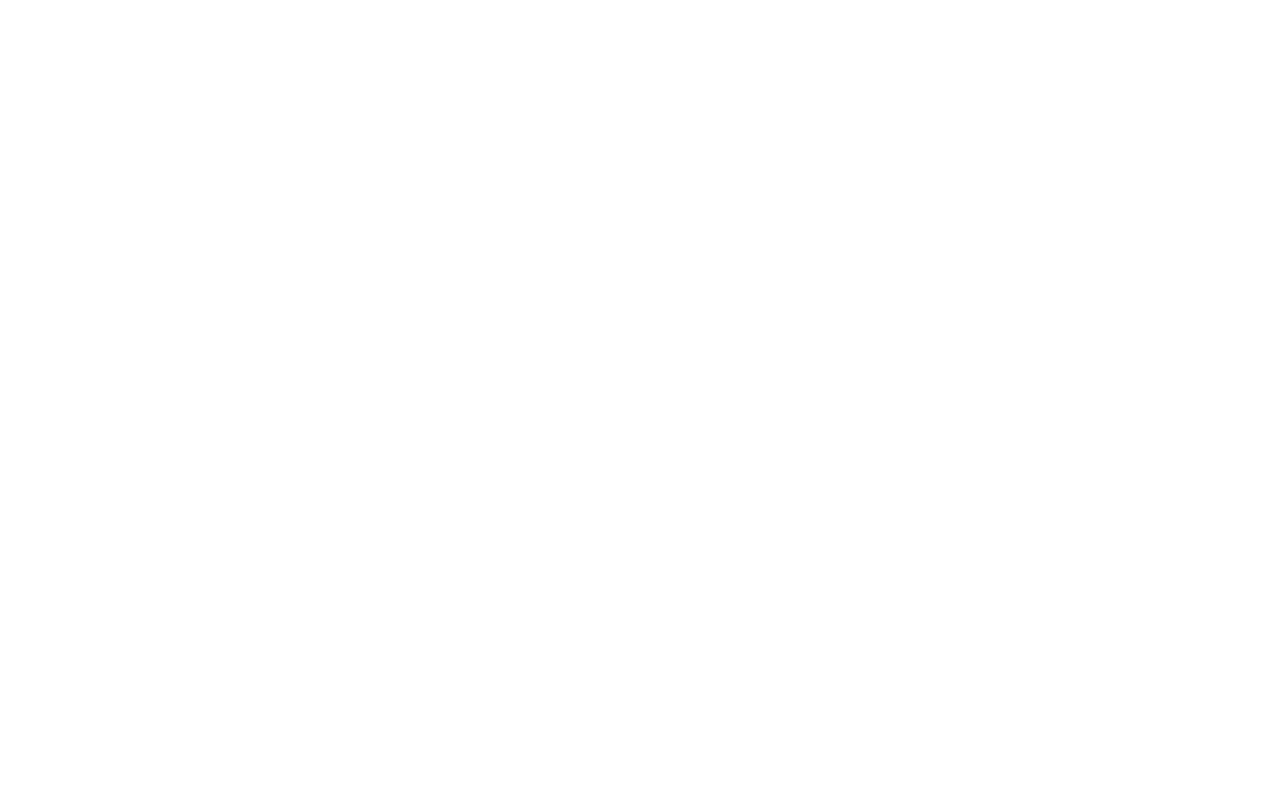
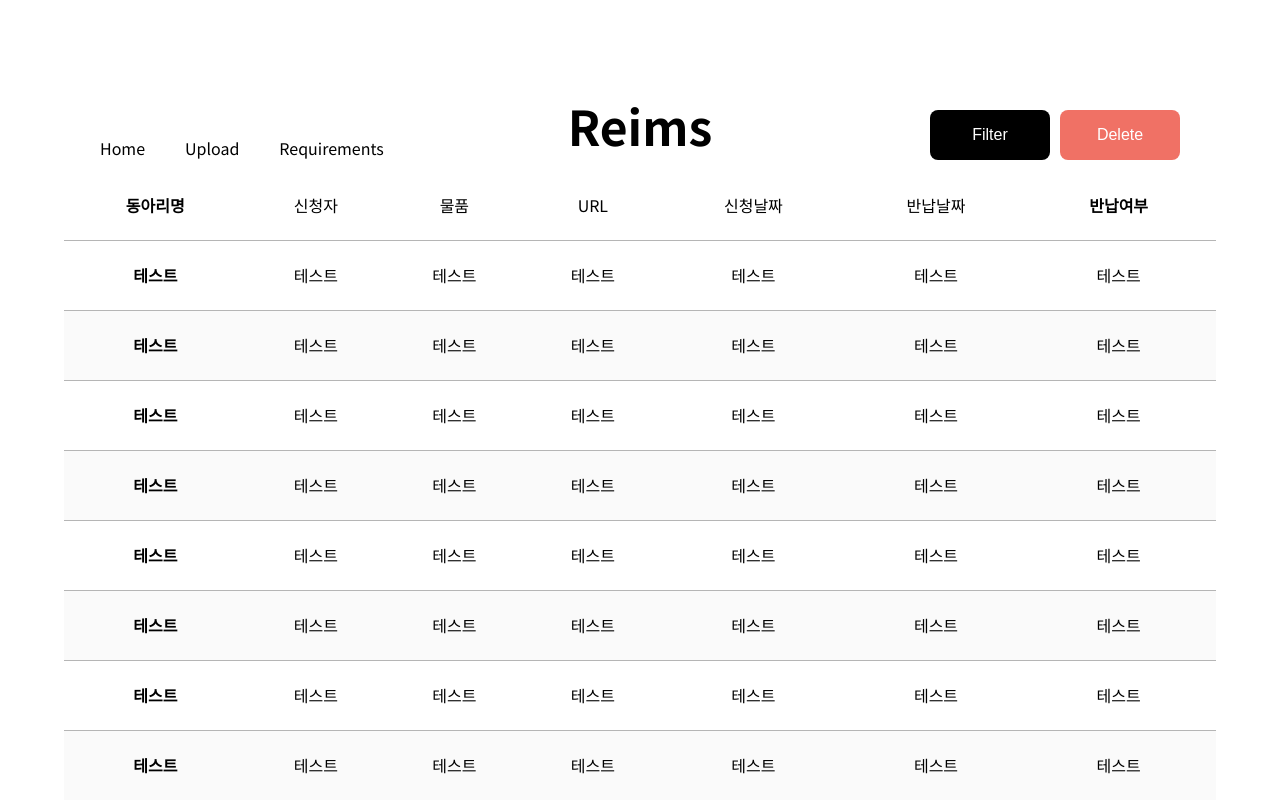
Before and after one commit to DSM-Reims/reims-frontend, a React (Create React App) app: page /requirement in a window 1280 px wide. Before the commit this address had no page. Shown: the top 800 px of the page. Built offline with nearby package versions, Linux system fonts and the light colour scheme.

Commit message:
feat: requirement ui mark up

```diff
--- a/package.json
+++ b/package.json
@@ -6,8 +6,10 @@
     "@testing-library/jest-dom": "^5.14.1",
     "@testing-library/react": "^13.0.0",
     "@testing-library/user-event": "^13.2.1",
+    "axios": "^0.27.2",
     "react": "^18.1.0",
     "react-dom": "^18.1.0",
+    "react-query": "^3.39.1",
     "react-router-dom": "^6.3.0",
     "react-scripts": "5.0.1",
     "styled-components": "^5.3.5",
--- a/src/App.js
+++ b/src/App.js
@@ -1,13 +1,14 @@
-import React from 'react';
-import { BrowserRouter, Route, Routes } from 'react-router-dom'; // eslint-disable-line no-unused-vars
-import Main from './component/Main';
+import React from "react";
+import { BrowserRouter, Route, Routes } from "react-router-dom"; // eslint-disable-line no-unused-vars
+import Main from "./component/Main";
+import Requirements from "./component/requirements";
 
 const App = () => {
   return (
     <BrowserRouter>
       <Routes>
-                <Route path='/' element={<Main />} />
-                <Route />
+        <Route path="/" element={<Main />} />
+        <Route path="/requirement" element={<Requirements />} />
       </Routes>
     </BrowserRouter>
   );
--- /dev/null
+++ b/src/apiAgent/index.js
@@ -0,0 +1,25 @@
+import axios from "axios";
+
+export const instance = axios.create({
+  baseURL: "",
+  timeout: 1000,
+});
+
+class ApiAgent {
+  static get(url, data, code) {
+    instance.get(url, data, {
+      headers: {
+        "X-API-Key": code,
+      },
+    });
+  }
+  static post(url, data, code) {
+    instance.post(url, data, {
+      headers: {
+        "X-API-Key": code,
+      },
+    });
+  }
+}
+
+export default ApiAgent;
--- /dev/null
+++ b/src/component/common/Flex.js
@@ -0,0 +1,24 @@
+import styled from "styled-components";
+
+export const FlexRow = styled.div`
+  width: ${(props) => (props.fullWidth ? "100%" : "initial")};
+  display: flex;
+  flex-direction: row;
+  align-items: center;
+  flex: ${(props) => (props.flex ? props.flex : undefined)};
+  padding: ${(props) => (props.padding ? props.padding : undefined)};
+  gap: ${(props) => (props.gap ? props.gap : 0)}px;
+  align-items: ${(props) => (props.align ? props.align : "center")};
+  justify-content: ${(props) => (props.justify ? props.justify : "flex-start")};
+`;
+
+export const FlexCol = styled.div`
+  width: ${(props) => (props.fullWidth ? "100%" : "initial")};
+  display: flex;
+  flex-direction: column;
+  flex: ${(props) => (props.flex ? props.flex : undefined)};
+  padding: ${(props) => (props.padding ? props.padding : undefined)};
+  gap: ${(props) => (props.gap ? props.gap : 0)}px;
+  align-items: ${(props) => (props.align ? props.align : "flex-start")};
+  justify-content: ${(props) => (props.justify ? props.justify : "center")};
+`;
--- a/src/component/common/Header/ButtonContainer.js
+++ b/src/component/common/Header/ButtonContainer.js
@@ -1,10 +1,10 @@
-import React from 'react';
-import styled from 'styled-components';
+import React from "react";
+import styled from "styled-components";
 
-const ButtonContainer = ({ btn, color, contents }) => {
+const ButtonContainer = ({ btn, color, contents, onClick }) => {
   return (
-        <Wrapper style={{opacity: btn ? 1 : 0}}>
-            <button style={{backgroundColor: color}}>{contents}</button>
+    <Wrapper onClick={onClick} style={{ opacity: btn ? 1 : 0 }}>
+      <button style={{ backgroundColor: color }}>{contents}</button>
     </Wrapper>
   );
 };
@@ -12,7 +12,7 @@
 export default ButtonContainer;
 
 const Wrapper = styled.div`
-    button{
+  button {
     width: 120px;
     height: 50px;
     border: none;
@@ -20,8 +20,8 @@
     font-size: 16px;
     background-color: #000000;
     color: #ffffff;
-        &:hover{
+    &:hover {
       cursor: pointer;
     }
   }
-`
+`;
--- a/src/component/common/Header/index.js
+++ b/src/component/common/Header/index.js
@@ -1,21 +1,38 @@
-import React from 'react';
-import styled from 'styled-components';
-import ButtonContainer from './ButtonContainer';
+import React from "react";
+import { Link } from "react-router-dom";
+import styled from "styled-components";
+import { FlexRow } from "../Flex";
+import ButtonContainer from "./ButtonContainer";
 
-const MainHeader = ({btn, color, contents}) => {
+const MainHeader = ({ buttons = [] }) => {
   return (
     <Wrapper>
       <HeaderLeft>
-                <div>Home</div>
+        <div>
+          <Link to="/">Home</Link>
+        </div>
         <div>Upload</div>
-                <div>Requirements</div>
+        <div>
+          <Link to="/requirement">Requirements</Link>
+        </div>
       </HeaderLeft>
       <Title>Reims</Title>
-            <ButtonContainer btn={btn} color={color} contents={contents}/>
+      <FlexRow gap={10}>
+        {buttons && (
+          <>
+            {buttons.map((item) => (
+              <ButtonContainer
+                onClick={item.onClick}
+                btn={true}
+                color={item.color}
+                contents={item.text}
+              />
+            ))}
+          </>
+        )}
+      </FlexRow>
     </Wrapper>
-
   );
-
 };
 
 export default MainHeader;
@@ -25,6 +42,7 @@
   align-items: flex-end;
   width: 100%;
   height: 170px;
+  min-height: 170px;
   padding: 0px 100px;
   padding-bottom: 10px;
   justify-content: space-between;
@@ -33,20 +51,34 @@
 
 const HeaderLeft = styled.div`
   display: flex;
-    div{
-        &:hover{
+  & a {
+    border-bottom: 1px solid white;
+    color: black;
+    text-decoration: none;
+    transition: 0.3s;
+    &:hover {
+      border-bottom: 1px solid black;
+    }
+  }
+  div {
+    &:hover {
       cursor: pointer;
     }
-        :nth-child(1) {margin-right: 40px;}
-        :nth-child(2) {margin-right: 40px;}
+    :nth-child(1) {
+      margin-right: 40px;
+    }
+    :nth-child(2) {
+      margin-right: 40px;
+    }
   }
 `;
 
 const Title = styled.div`
-    &:hover{
+  &:hover {
     cursor: pointer;
   }
-    /* position: absolute; */
+  left: 50%;
+  position: absolute;
   font-size: 48px;
   font-weight: bolder;
   transform: translateX(-50%);
--- /dev/null
+++ b/src/component/requirements/apis.js
@@ -0,0 +1,12 @@
+import ApiAgent from "../../apiAgent/index";
+
+export const postObjectApply = (code, { goodsName, url, clubName }) =>
+  ApiAgent.post(
+    "/goods",
+    {
+      goodsName,
+      url,
+      clubName,
+    },
+    code
+  );
--- /dev/null
+++ b/src/component/requirements/index.js
@@ -0,0 +1,205 @@
+import MainHeader from "../common/Header";
+import { FlexRow, FlexCol } from "../common/Flex";
+import styled, { keyframes } from "styled-components";
+import { useState } from "react";
+import ButtonContainer from "../common/Header/ButtonContainer";
+import { useMutation } from "react-query";
+import { useCode } from "../../hooks";
+import { postObjectApply } from "./apis";
+
+const RequirementItem = ({ edit }) => {
+  return (
+    <tr>
+      <td>테스트</td>
+      <td>테스트</td>
+      <td>테스트</td>
+      <td>테스트</td>
+      <td>테스트</td>
+      <td>테스트</td>
+      <td>테스트</td>
+      <td>{edit && <input type="checkbox" />}</td>
+    </tr>
+  );
+};
+
+const Modal = ({ modalClose }) => {
+  const code = useCode();
+  const [object, setObject] = useState({
+    goodsName: "",
+    url: "",
+    clubName: undefined,
+  });
+
+  const onChangeHandler = (e) => {
+    setObject({ ...object, [e.target.name]: e.target.value });
+  };
+  const { mutate } = useMutation(() => postObjectApply(code, object));
+  return (
+    <ModalContainer>
+      <FlexCol align="center" className="modal-contents" gap={20}>
+        <h3>물품 신청</h3>
+        <Input onChange={onChangeHandler} name="goodsName" placeholder="물품" />
+        <Input onChange={onChangeHandler} name="url" placeholder="URL" />
+        <ButtonContainer contents={"Apply"} btn />
+      </FlexCol>
+      <div
+        className="overlay"
+        onClick={() => {
+          mutate();
+          modalClose();
+        }}
+      />
+    </ModalContainer>
+  );
+};
+
+const disolveAnimation = keyframes`
+  from {
+    opacity: 0;
+  }
+  to {
+    opacity: 1;
+  }
+`;
+
+const ModalContainer = styled.div`
+  position: fixed;
+
+  width: 100%;
+  height: 100%;
+
+  .modal-contents {
+    position: absolute;
+    top: 50%;
+    left: 50%;
+    transform: translate(-50%, -50%);
+    z-index: 99;
+    background-color: white;
+    width: 640px;
+    padding: 30px;
+    border-radius: 8px;
+
+    animation: 0.5s ${disolveAnimation} ease-out;
+  }
+  .overlay {
+    background-color: black;
+    opacity: 0.6;
+    width: 100%;
+    height: 100%;
+  }
+`;
+
+const Input = styled.input`
+  width: 100%;
+  background-color: rgb(235, 235, 235);
+  outline: none;
+  border: none;
+  border-radius: 8px;
+  padding: 15px 10px;
+`;
+
+const Requirements = () => {
+  const code = useCode();
+  const [isOpen, setOpen] = useState(false);
+  const [edit, setEdit] = useState(false);
+  const modalClose = () => {
+    setOpen(false);
+  };
+
+  return (
+    <>
+      {isOpen && <Modal modalClose={modalClose} />}
+      <RequirementsWrapper>
+        <MainHeader
+          buttons={[
+            {
+              color: "black",
+              text: "Filter",
+              onClick: () => setEdit(!edit),
+            },
+            {
+              color: "rgb(240, 113, 101)",
+              text: "Delete",
+              onClick: () => setEdit(!edit),
+            },
+          ]}
+        />
+        <table>
+          <thead>
+            <tr>
+              <th>동아리명</th>
+              <th>신청자</th>
+              <th>물품</th>
+              <th>URL</th>
+              <th>신청날짜</th>
+              <th>반납날짜</th>
+              <th>반납여부</th>
+              <th></th>
+            </tr>
+          </thead>
+          <thead>
+            {Array(12)
+              .fill(-1)
+              .map((_, idx) => (
+                <RequirementItem edit={edit} />
+              ))}
+          </thead>
+        </table>
+
+        <AdditionalRequirementItemWrapper onClick={() => setOpen(true)}>
+          +
+        </AdditionalRequirementItemWrapper>
+      </RequirementsWrapper>
+    </>
+  );
+};
+
+export default Requirements;
+
+const AdditionalRequirementItemWrapper = styled.div`
+  width: 90%;
+  margin: 0 auto;
+  text-align: center;
+  font-weight: bold;
+  font-size: 30px;
+  transition: 0.3s;
+  border-bottom: 1px solid #b5b5b5;
+  padding: 10px 0;
+  cursor: pointer;
+
+  &:hover {
+    background-color: #eee;
+  }
+`;
+
+const RequirementsWrapper = styled(FlexCol)`
+  & table {
+    width: 90%;
+    margin: 0 auto;
+    border-collapse: collapse;
+
+    th {
+      font-weight: 400;
+
+      &:nth-child(1),
+      &:nth-last-child(2) {
+        font-weight: bold;
+      }
+    }
+    tr {
+      border-bottom: 1px solid #b5b5b5;
+      height: 70px;
+      margin: 0 40px;
+      text-align: center;
+
+      &:nth-child(2n) {
+        background-color: #fafafa;
+      }
+
+      & td:nth-child(1),
+      & td:nth-last-child(1) {
+        font-weight: bold;
+      }
+    }
+  }
+`;
--- /dev/null
+++ b/src/hooks.js
@@ -0,0 +1,6 @@
+import { useParams } from "react-router-dom";
+
+export const useCode = () => {
+  const { code } = useParams();
+  return { code };
+};
--- a/src/index.js
+++ b/src/index.js
@@ -1,13 +1,17 @@
-import React from 'react';
-import ReactDOM from 'react-dom/client';
-import './index.css';
-import App from './App';
-import reportWebVitals from './reportWebVitals';
+import React from "react";
+import ReactDOM from "react-dom/client";
+import "./index.css";
+import App from "./App";
+import reportWebVitals from "./reportWebVitals";
+import { QueryClient, QueryClientProvider } from "react-query";
 
-const root = ReactDOM.createRoot(document.getElementById('root'));
+const queryClient = new QueryClient();
+const root = ReactDOM.createRoot(document.getElementById("root"));
 root.render(
   <React.StrictMode>
-    <App />
+    <QueryClientProvider client={queryClient}>
+      <App />
+    </QueryClientProvider>
   </React.StrictMode>
 );
 
```
Also changed, not shown: 1 other file (tests, documents, lock files or other folders). Lines whose indentation alone changed are shown as unchanged.
